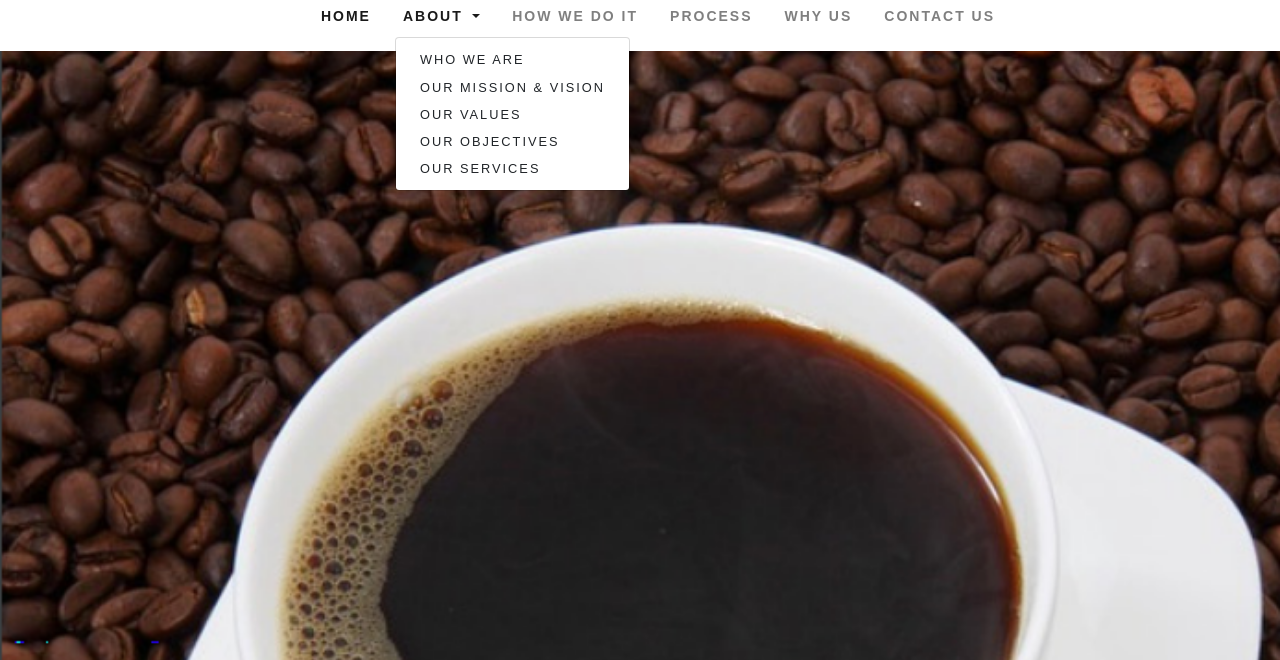
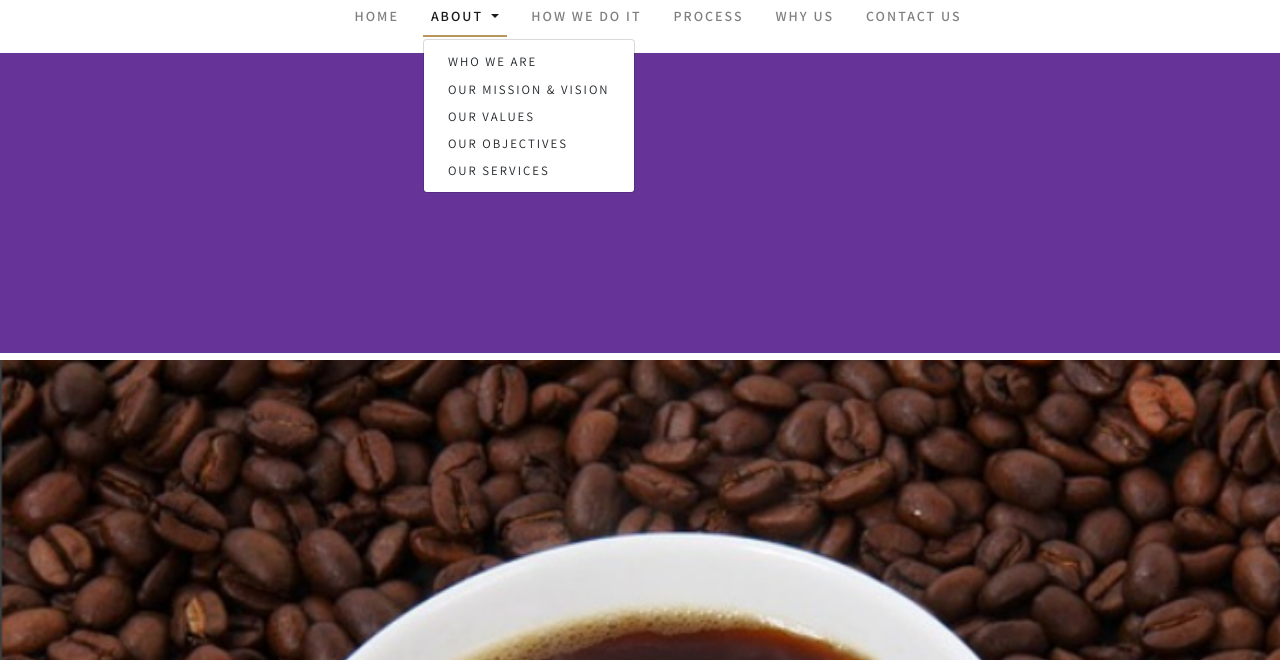
Before and after one commit to cyborgEneki/mocan-coffee, a plain HTML site: page subpages/values.html in a window 1280 px wide. Both pictures are taken after a click on the button "ABOUT". Shown: the part 140-800 px from the top of the page. Drawn offline with nearby package versions, Linux system fonts and the light colour scheme; files that its build step writes are made by us from their sources.

Commit message:
Add header to all pages

```diff
--- a/main.js
+++ b/main.js
@@ -0,0 +1,37 @@
+function displaySubMenu(event) {
+	let targetElement = event.target,
+		targetElementId = targetElement.id,
+		matchingSubMenuElement = document.querySelectorAll(
+			`[data-menu='${targetElementId}']`
+		)[0];
+
+	targetElement.classList.add("active-link");
+
+	if (matchingSubMenuElement) {
+		matchingSubMenuElement.style.display = "block";
+	}
+}
+
+function addActiveClass(event) {
+	let targetElement = event.target;
+
+	targetElement.classList.add("active-link");
+}
+
+// function removeActiveClass(event) {
+// 	let targetElement = event.target;
+
+// 	targetElement.classList.remove("active-link");
+// }
+
+// function hideSubMenu(event) {
+// 	let targetElement = event.target,
+// 		targetElementId = targetElement.id,
+// 		matchingSubMenuElement = document.querySelectorAll(
+// 			`[data-menu='${targetElementId}']`
+//         )[0];
+
+// 	if (!matchingSubMenuElement) {
+// 		targetElement.classList.remove("active-link");
+// 	}
+// }
--- a/partials/header.html
+++ b/partials/header.html
@@ -13,12 +13,12 @@
                 </button>
 
                 <div class="collapse navbar-collapse" id="navbarSupportedContent">
-                    <ul class="navbar-nav mr-auto header-container">
-                        <li class="nav-item active header-links">
-                            <a class="nav-link" href="../index.html">HOME <span class="sr-only">(current)</span></a>
+                    <ul class="navbar-nav mr-auto header-container" id="navbar-main-menu">
+                        <li class="nav-item header-links" onclick="addActiveClass(event)" onmouseout="removeActiveClass(event)">
+                            <a class="nav-link" href="../index.html" id="home">HOME <span class="sr-only">(current)</span></a>
                         </li>
-                        <li class="nav-item dropdown header-links">
-                            <a class="nav-link dropdown-toggle" href="#" id="navbarDropdown" role="button"
+                        <li class="nav-item dropdown header-links" onmouseover="displaySubMenu(event)" onmouseout="hideSubMenu(event)">
+                            <a class="nav-link dropdown-toggle" href="#" id="about" role="button"
                                 data-toggle="dropdown" aria-haspopup="true" aria-expanded="false">
                                 ABOUT
                             </a>
@@ -30,16 +30,16 @@
                                 <a class="dropdown-item" href="../subpages/services.html">OUR SERVICES</a>
                             </div>
                         </li>
-                        <li class="nav-item header-links">
+                        <li class="nav-item header-links" onclick="addActiveClass(event)" onmouseout="removeActiveClass(event)">
                             <a class="nav-link" href="../process.html">HOW WE DO IT</a>
                         </li>
-                        <li class="nav-item header-links">
-                            <a class="nav-link" href="../process.html">PROCESS</a>
+                        <li class="nav-item header-links" onmouseover="displaySubMenu(event)" onmouseout="hideSubMenu(event)">
+                            <a class="nav-link" href="../process.html" id="process">PROCESS</a>
                         </li>
-                        <li class="nav-item header-links">
+                        <li class="nav-item header-links" onclick="addActiveClass(event)" onmouseout="removeActiveClass(event)">
                             <a class="nav-link" href="../why-us.html">WHY US</a>
                         </li>
-                        <li class="nav-item header-links">
+                        <li class="nav-item header-links" onclick="addActiveClass(event)" onmouseout="removeActiveClass(event)">
                             <a class="nav-link" href="../why-us.html">CONTACT US</a>
                         </li>
                     </ul>
@@ -47,4 +47,13 @@
             </nav>
         </div>
     </div>
+
+    <div class="container-fluid px-0">
+        <div class="navbar-menu" data-menu="about" style="background-color: rebeccapurple;">
+
+        </div>
+        <div class="navbar-menu" data-menu="process" style="background-color: red;">
+
+        </div>
+    </div>
 </div>
--- a/styles.css
+++ b/styles.css
@@ -162,6 +162,17 @@ div.footer-gallery-image-container:hover .footer-gallery-image-text {
 }
 
 /* HEADER */
+.navbar-menu {
+	height: 300px;
+	margin-top: 2rem;
+	margin-bottom: -2%;
+	display: none;
+}
+
+.active-link {
+	border-bottom: #b9975a solid 2px;
+}
+
 .header-logo-container {
 	width: auto;
 	height: 100px;
@@ -426,6 +437,7 @@ div.footer-gallery-image-container:hover .footer-gallery-image-text {
 	justify-content: center;
 	flex-direction: column;
 }
+
 /* MOBILE */
 
 @media (min-width: 768px) {
--- a/subpages/values.html
+++ b/subpages/values.html
@@ -5,11 +5,24 @@
     <meta charset="UTF-8">
     <meta name="viewport" content="width=device-width, initial-scale=1.0">
     <title>Mocan</title>
+
+    <!-- Fonts -->
+    <link rel="preconnect" href="https://fonts.gstatic.com">
+    <link href="https://fonts.googleapis.com/css2?family=Poppins:wght@200;300;400;500;600&display=swap"
+        rel="stylesheet">
+    <link rel="preconnect" href="https://fonts.gstatic.com">
+    <link href="https://fonts.googleapis.com/css2?family=Assistant:wght@300;400;600;700&display=swap" rel="stylesheet">
+    <link rel="preconnect" href="https://fonts.gstatic.com">
+    <link href="https://fonts.googleapis.com/css2?family=Raleway:wght@300;400;500;600;700&display=swap"
+        rel="stylesheet">
+
+    <!-- Bootstrap -->
     <link rel="stylesheet" href="https://stackpath.bootstrapcdn.com/bootstrap/4.4.1/css/bootstrap.min.css"
         integrity="sha384-Vkoo8x4CGsO3+Hhxv8T/Q5PaXtkKtu6ug5TOeNV6gBiFeWPGFN9MuhOf23Q9Ifjh" crossorigin="anonymous">
-    <link rel="stylesheet" href="../styles.css">
 
-    </head>
+    <!-- Custom CSS -->
+    <link rel="stylesheet" href="styles.css">
+</head>
 
 <body>
     <div id="header"></div>
```
Also changed, not shown: index.html (+2 -0 lines), subpages/mission-vision.html (+15 -2 lines), subpages/objectives.html (+14 -1 lines), subpages/services.html (+14 -1 lines), subpages/who-we-are.html (+15 -2 lines), why-us.html (+15 -2 lines).
